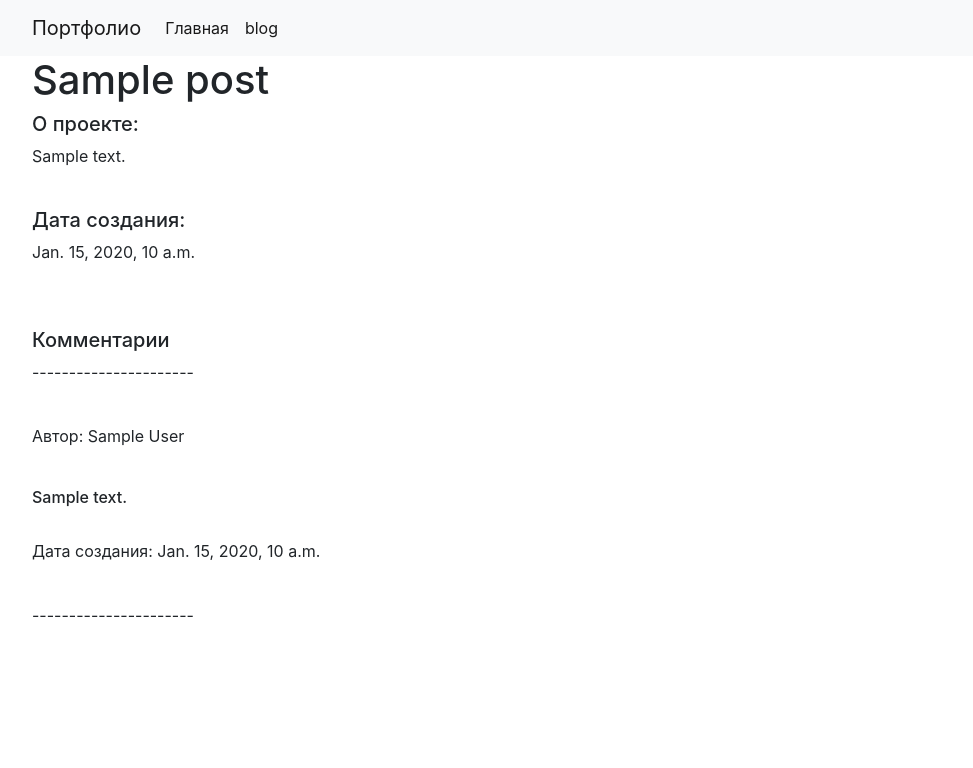
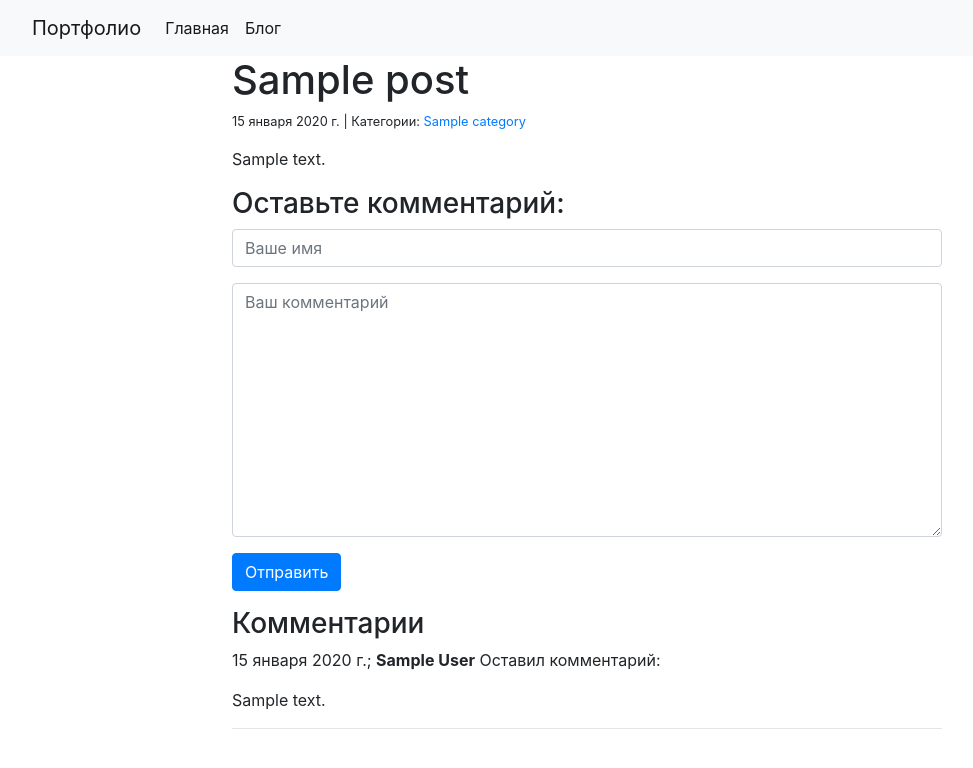
Before and after one commit to SergeySelya/personal_project, a Django app: page /blog/1/ in a window 1280 px wide. Shown: the top 768 px of the page, without its empty margins (53-1026 px from the left). Run offline with Django 4.2, Linux system fonts and the light colour scheme; tables that the repository leaves empty hold one stand-in row (values such as "Sample post"); some libraries are stand-ins or nearby versions.

Commit message:
Add app blog

```diff
--- a/Sergey_2022/Sergey_2022/settings.py
+++ b/Sergey_2022/Sergey_2022/settings.py
@@ -105,7 +105,7 @@ AUTH_PASSWORD_VALIDATORS = [
 # Internationalization
 # https://docs.djangoproject.com/en/4.0/topics/i18n/
 
-LANGUAGE_CODE = 'en-us'
+LANGUAGE_CODE = 'ru-ru'
 
 TIME_ZONE = 'UTC'
 
--- a/Sergey_2022/Sergey_2022/templates/base.html
+++ b/Sergey_2022/Sergey_2022/templates/base.html
@@ -14,7 +14,7 @@
               <a class="nav-link" href="{% url 'project_index' %}">Главная</a>
             </li>
             <li class="nav-item active">
-                <a class="nav-link" href="{% url 'blog_index' %}">blog</a>
+                <a class="nav-link" href="{% url 'blog_index' %}">Блог</a>
             </li>
           </ul>
         </div>
--- a/Sergey_2022/blog/admin.py
+++ b/Sergey_2022/blog/admin.py
@@ -6,4 +6,4 @@ from .models import Post, Category, Comment
 
 admin.site.register(Post)
 admin.site.register(Category)
-admin.site.register(Comment)
+# admin.site.register(Comment)
--- /dev/null
+++ b/Sergey_2022/blog/forms.py
@@ -0,0 +1,17 @@
+from django import forms
+
+
+class CommentForm(forms.Form):
+    author = forms.CharField(
+        max_length = 60,
+        widget = forms.TextInput(attrs={
+            'class':'form-control',
+            'placeholder': 'Ваше имя'
+        })
+    )
+    body = forms.CharField(
+        widget=forms.Textarea(attrs={
+            'class': 'form-control',
+            'placeholder': 'Ваш комментарий'
+        })
+    )
--- a/Sergey_2022/blog/templates/blog_detail.html
+++ b/Sergey_2022/blog/templates/blog_detail.html
@@ -1,27 +1,37 @@
+
 {% extends "base.html" %}
-{% load static %}
-
 {% block page_content %}
-<h1>{{ post.title }}</h1>
-<div class="row">
-    <div class="col-md-4">
-        <h5>О проекте:</h5>
-        <p>{{ post.body }}</p>
-        <br>
-        <h5>Дата создания:</h5>
-        <p>{{ post.created_on }}</p>
-
-        <br><br><h5>Комментарии</h5>
-        <p>----------------------</p><br>
-        {% for comment in comments %}
-        <p>Автор: {{ comment.author }}</p><br>
-        <h6>{{ comment.body }}</h6><br>
-        <p>Дата создания: {{ comment.created_on }}</p><br>
-        <p>----------------------</p><br>
-    {%endfor%}
-    </div>
-
-
-
+<div class="col-md-8 offset-md-2">
+    <h1>{{ post.title }}</h1>
+    <small>
+        {{ post.created_on.date }} |
+        Категории:
+        {% for category in post.categories.all %}
+        <a href="{% url 'blog_category' category.name %}">
+            {{ category.name }}
+        </a>
+        {% endfor %}
+    </small>
+    <p>{{ post.body | linebreaks }}</p>
+    <h3>Оставьте комментарий:</h3>
+    <form action="/blog/{{ post.pk }}/" method="post">
+        {% csrf_token %}
+        <div class="form-group">
+            {{ form.author }}
+        </div>
+        <div class="form-group">
+            {{ form.body }}
+        </div>
+        <button type="submit" class="btn btn-primary">Отправить</button>
+    </form>
+    <h3>Комментарии</h3>
+    {% for comment in comments %}
+    <p>
+        {{comment.created_on.date }};
+        <b>{{ comment.author }}</b> Оставил комментарий:
+    </p>
+    <p>{{ comment.body }}</p>
+    <hr>
+    {% endfor %}
 </div>
 {% endblock %}
--- a/Sergey_2022/blog/urls.py
+++ b/Sergey_2022/blog/urls.py
@@ -6,4 +6,5 @@ from . import views
 urlpatterns = [
     path("", views.blog_index, name="blog_index"),
     path("<int:pk>/", views.blog_detail, name="blog_detail"),
+    path("<category>/", views.blog_category, name="blog_category"),
 ]
--- a/Sergey_2022/blog/views.py
+++ b/Sergey_2022/blog/views.py
@@ -1,5 +1,6 @@
 from django.shortcuts import render
 from .models import Post, Comment
+from .forms import CommentForm
 
 
 def blog_index(request):
@@ -12,9 +13,33 @@ def blog_index(request):
 
 def blog_detail(request, pk):
     post = Post.objects.get(pk=pk)
-    comments = Comment.objects.filter(post=post.pk)
+    form = CommentForm()
+    if request.method == 'POST':
+        form = CommentForm(request.POST)
+        if form.is_valid():
+            comment = Comment(
+                author = form.cleaned_data['author'],
+                body = form.cleaned_data['body'],
+                post = post
+            )
+            comment.save()
+    comment = Comment.objects.filter(post=post.pk)
     context = {
         'post': post,
-        'comments': comments,
+        'comments': comment,
+        'form': form
     }
     return render(request, 'blog_detail.html', context)
+
+
+def blog_category(request, category):
+    posts = Post.objects.filter(
+        categories__name__contains=category
+    ).order_by(
+        '-created_on'
+    )
+    context = {
+        "category": category,
+        "posts": posts
+    }
+    return render(request, "blog_category.html", context)
```
Also changed, not shown: Sergey_2022/blog/templates/blog_index.html (+16 -16 lines).
